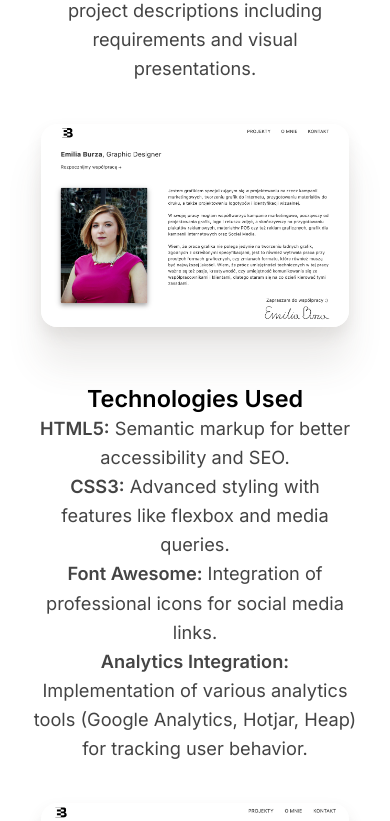
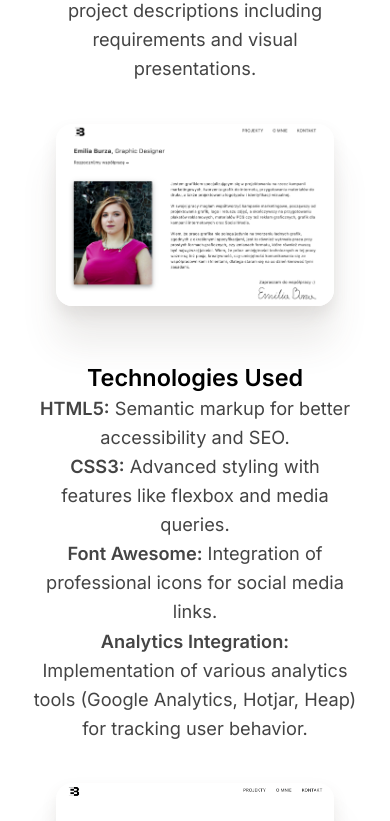
Before and after one commit to eburza/portfolio-emilia-burza, a React (Vite) app: page /project/graphic-design-portfolio in a window 390 px wide. Shown: the part 1520-2341 px from the top of the page. Built offline with nearby package versions, Linux system fonts and the light colour scheme.

Commit message:
Fix images alignment in project page

```diff
--- a/src/css/components/image-viewer.scss
+++ b/src/css/components/image-viewer.scss
@@ -5,7 +5,7 @@
     .image-container {
         position: relative;
         width: 100%;
-        max-height: 400px;
+        max-height: 600px;
         overflow: hidden;
         border-radius: 1rem;
         cursor: pointer;
--- a/src/css/styles.css
+++ b/src/css/styles.css
@@ -386,21 +386,19 @@
 }
 
 @media screen and (max-width: 1350px) {
+  .project-image-viewer .image-container {
+    max-height: 400px;
+    max-width: 90%;
+    justify-self: center;
+  }
   .project-image-viewer .modal-content {
     width: 95%;
     margin: 0 1rem;
   }
 }
 @media screen and (max-width: 690px) {
-  .project-image-viewer .project-image-viewer .image-container {
-    height: 400px;
-  }
-  .project-image-viewer .modal-content {
-    padding: 0.5rem;
-  }
-  .project-image-viewer .modal-content .close-button {
-    right: 0.5rem;
-    top: 0.5rem;
+  .project-image-viewer .image-container {
+    max-height: 300px;
   }
 }
 
@@ -1520,7 +1518,7 @@ footer {
 .project-image-viewer .image-container {
   position: relative;
   width: 100%;
-  max-height: 400px;
+  max-height: 600px;
   overflow: hidden;
   border-radius: 1rem;
   cursor: pointer;
```
Also changed, not shown: src/css/base/responsive.scss (+8 -13 lines), 1 other file (tests, documents, lock files or other folders).
